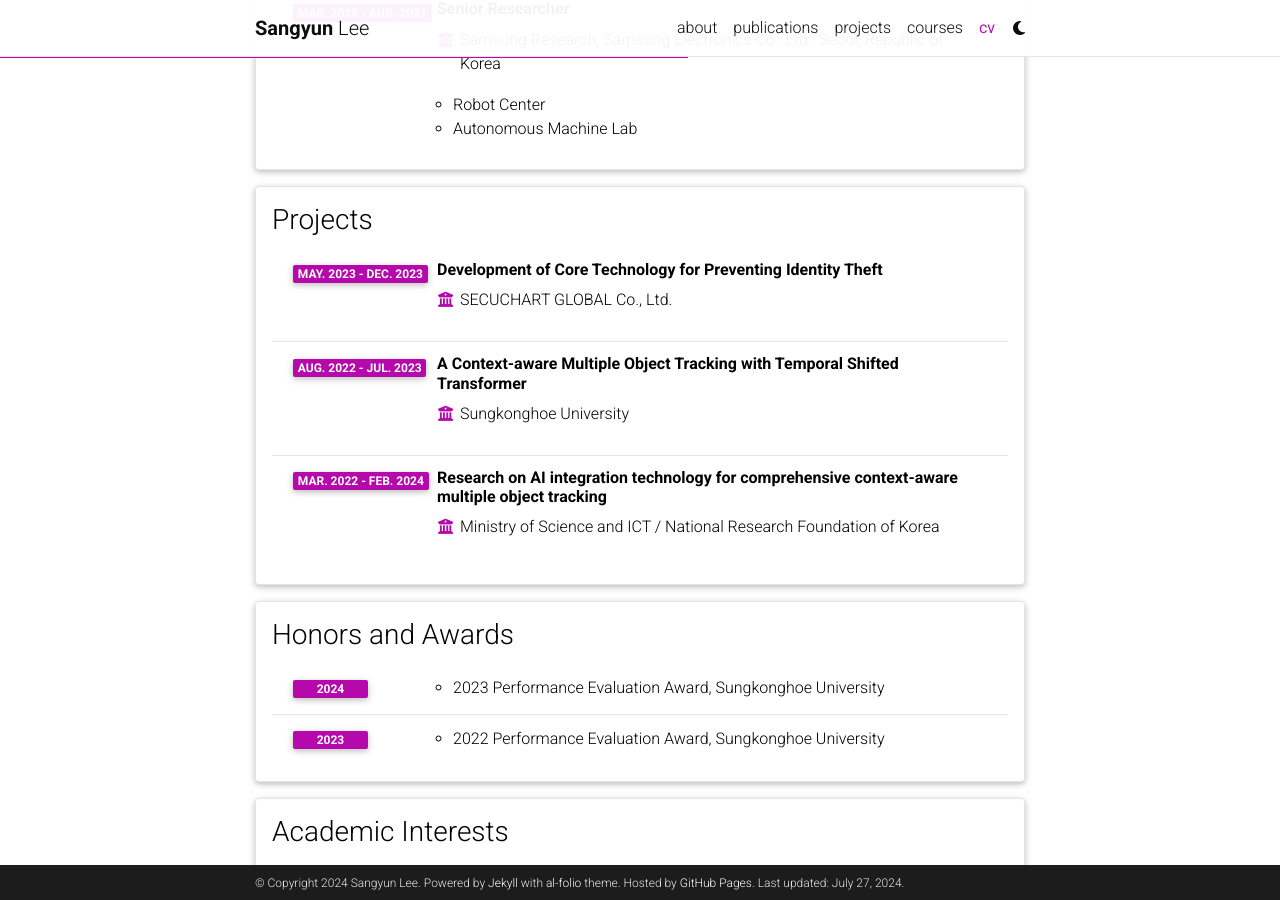
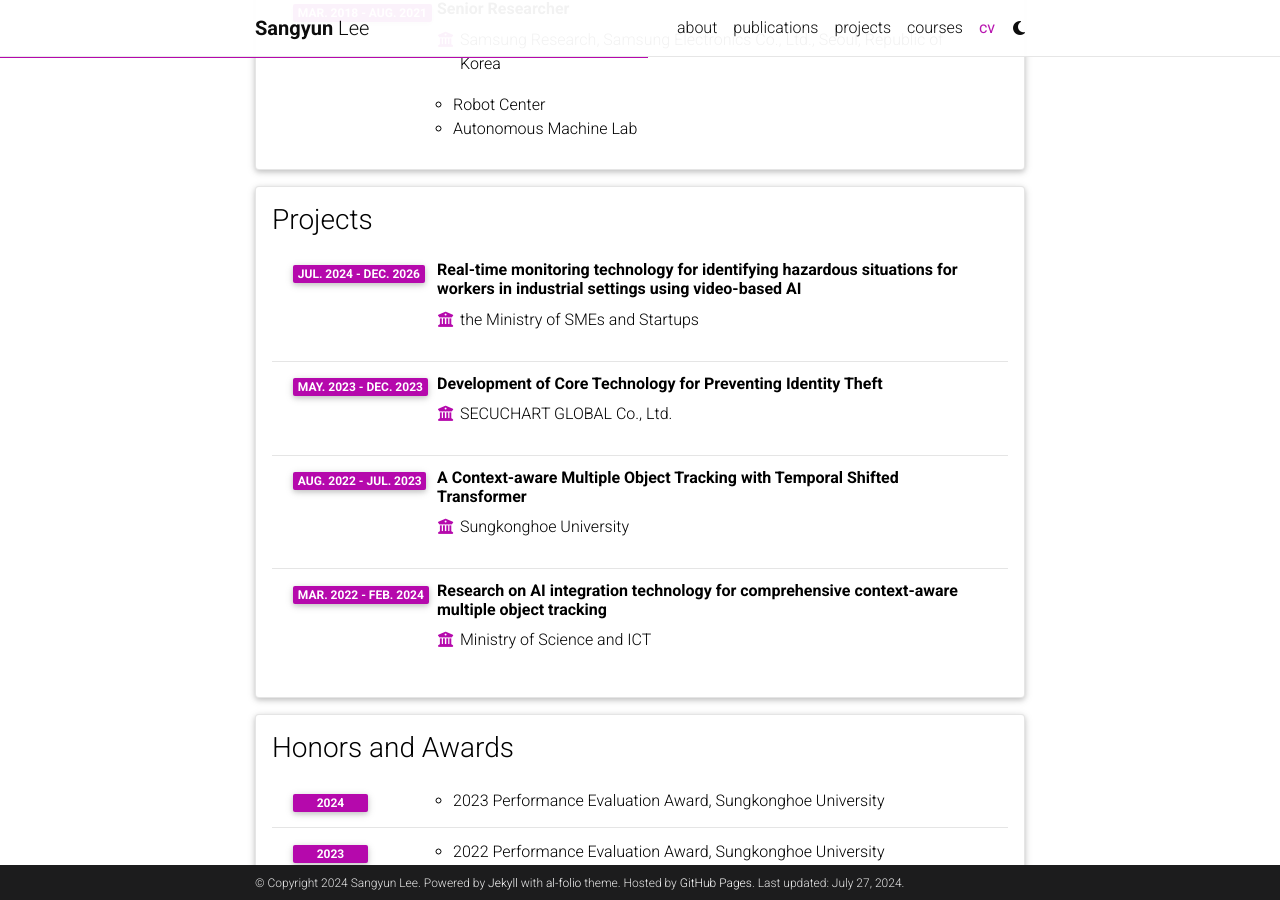
Before and after one commit to sylee-skhu/sylee-skhu.github.io, a Jekyll site: the page built from _pages/cv.md, in a window 1280 px wide and 900 px high, scrolled down 997 px. Built offline with Jekyll 4.4.1, drawn with Linux system fonts in a browser that asks for light colours; full-size pictures stand in for the smaller copies a plugin makes; comment, search, counter and statistics services are not loaded; a style sheet for code colours, icons or effects is not loaded.

```diff
--- a/_config.yml
+++ b/_config.yml
@@ -178,7 +178,7 @@ collections:
 announcements:
   enabled: true
   scrollable: true # adds a vertical scroll bar if there are more than 3 news items
-  limit: 7 # leave blank to include all the news in the `_news` folder
+  limit: 10 # leave blank to include all the news in the `_news` folder
 
 latest_posts:
   enabled: false
--- a/_data/cv.yml
+++ b/_data/cv.yml
@@ -43,6 +43,9 @@
 - title: Projects
   type: time_table
   contents:
+    - title: Real-time monitoring technology for identifying hazardous situations for workers in industrial settings using video-based AI
+      institution: the Ministry of SMEs and Startups
+      year: Jul. 2024 - Dec. 2026
     - title: Development of Core Technology for Preventing Identity Theft
       institution: SECUCHART GLOBAL Co., Ltd.
       year: May. 2023 - Dec. 2023
@@ -50,7 +53,7 @@
       institution: Sungkonghoe University
       year: Aug. 2022 - Jul. 2023
     - title: Research on AI integration technology for comprehensive context-aware multiple object tracking
-      institution: Ministry of Science and ICT / National Research Foundation of Korea
+      institution: Ministry of Science and ICT
       year: Mar. 2022 - Feb. 2024
 
 - title: Honors and Awards
```
Also changed, not shown: _news/20240701.md (added, +8 -0 lines).
